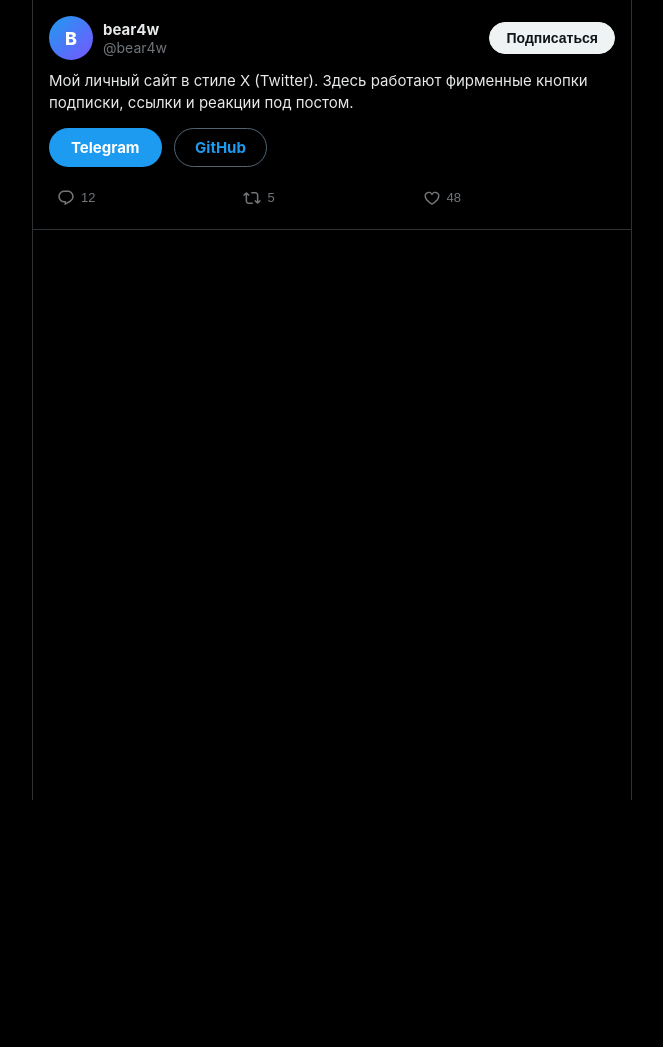
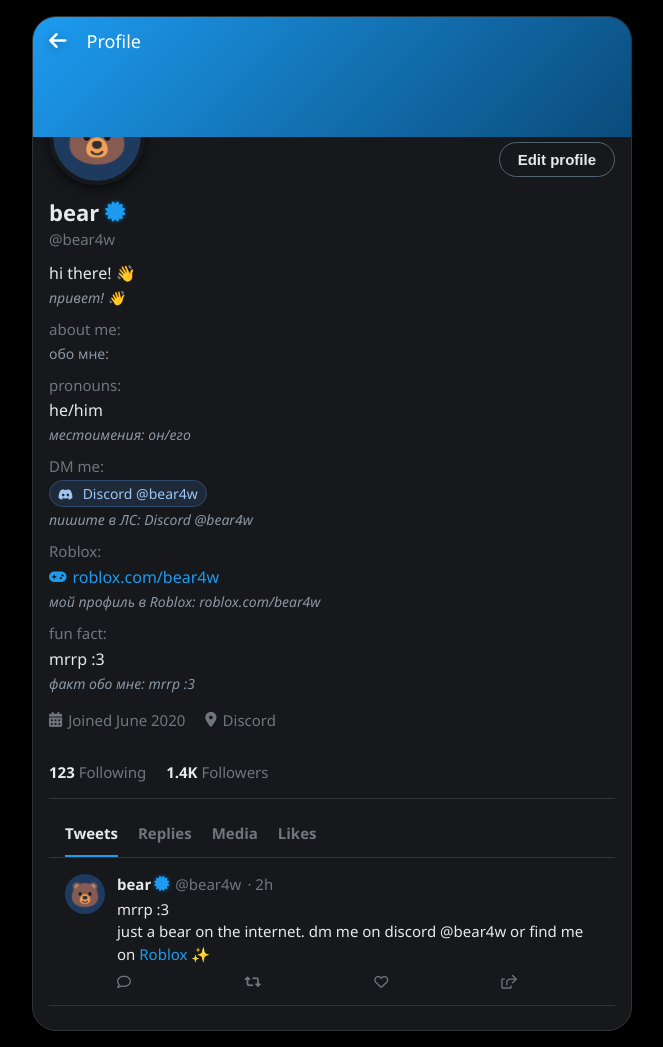
Before and after one commit to bear4w/website, a plain HTML site: page index.html in a window 1280 px wide. Shown: the whole page, without its empty margins (308-971 px from the left). Before the commit the page ends 800 px from the top, so only its background shows below. Drawn offline with Linux system fonts and the light colour scheme.

Commit message:
Refactor profile card and update title
Updated profile card layout and styles, changed title from 'bear4w' to 'bear', and added Font Awesome stylesheet. also add a roblox button icon and by clicking it redirect to my roblox profile, link: https://www.roblox.com/users/4405380036/profile

```diff
--- a/index.html
+++ b/index.html
@@ -3,225 +3,485 @@
 <head>
   <meta charset="UTF-8">
   <meta name="viewport" content="width=device-width, initial-scale=1.0">
-  <title>bear4w</title>
+  <title>bear</title>
+  <link rel="stylesheet" href="https://cdnjs.cloudflare.com/ajax/libs/font-awesome/6.0.0-beta3/css/all.min.css">
   <style>
     * {
+      margin: 0;
+      padding: 0;
       box-sizing: border-box;
-      -webkit-tap-highlight-color: transparent;
     }
 
     body {
-      margin: 0;
       background-color: #000000;
-      color: #e7e9ea;
-      font-family: -apple-system, BlinkMacSystemFont, "Segoe UI", Roboto, Helvetica, Arial, sans-serif;
+      font-family: 'Segoe UI', -apple-system, BlinkMacSystemFont, 'Helvetica Neue', sans-serif;
       display: flex;
+      align-items: center;
       justify-content: center;
+      min-height: 100vh;
+      padding: 16px;
     }
 
-    .feed {
+    .profile-card {
+      background-color: #16181c;
+      max-width: 600px;
       width: 100%;
-      max-width: 600px;
-      border-left: 1px solid #2f3336;
-      border-right: 1px solid #2f3336;
-      min-height: 100vh;
+      border-radius: 24px;
+      border: 1px solid #2f3336;
+      box-shadow: 0 8px 24px rgba(0, 0, 0, 0.5);
+      overflow: hidden;
+      color: #e7e9ea;
     }
 
-    .post {
-      padding: 16px;
-      border-bottom: 1px solid #2f3336;
+    /* Баннер */
+    .profile-banner {
+      height: 120px;
+      background: linear-gradient(135deg, #1d9bf0 0%, #0a4b7a 100%);
+      position: relative;
     }
 
-    .header {
+    .banner-nav {
+      display: flex;
+      align-items: center;
+      padding: 12px 16px;
+      gap: 20px;
+      color: white;
+      font-weight: 500;
+      font-size: 18px;
+    }
+
+    .banner-nav i {
+      font-size: 20px;
+      filter: drop-shadow(0 2px 4px rgba(0,0,0,0.3));
+    }
+
+    /* Аватар + кнопка */
+    .profile-header-zone {
+      padding: 0 16px;
       display: flex;
       justify-content: space-between;
+      align-items: flex-end;
+      margin-top: -48px;
+    }
+
+    .avatar-wrapper {
+      width: 96px;
+      height: 96px;
+      border-radius: 50%;
+      background-color: #16181c;
+      border: 4px solid #16181c;
+      box-shadow: 0 4px 12px rgba(0,0,0,0.6);
+      display: flex;
       align-items: center;
+      justify-content: center;
+      overflow: hidden;
+      transition: border-color 0.2s;
+    }
+
+    .avatar-wrapper:hover {
+      border-color: #1d9bf0;
+    }
+
+    .avatar-placeholder {
+      width: 100%;
+      height: 100%;
+      background: #1e3a5f;
+      display: flex;
+      align-items: center;
+      justify-content: center;
+      font-size: 50px;
+      border-radius: 50%;
+    }
+
+    .edit-profile-btn {
+      background: transparent;
+      border: 1px solid #536471;
+      color: #e7e9ea;
+      font-weight: 700;
+      font-size: 15px;
+      padding: 8px 18px;
+      border-radius: 40px;
+      margin-bottom: 8px;
+      transition: background 0.2s;
+    }
+
+    .edit-profile-btn:hover {
+      background-color: rgba(255, 255, 255, 0.1);
+    }
+
+    /* Информация */
+    .profile-info {
+      padding: 12px 16px 16px;
+    }
+
+    .display-name {
+      font-size: 22px;
+      font-weight: 800;
+      color: #e7e9ea;
+      display: flex;
+      align-items: center;
+      gap: 6px;
+    }
+
+    .verified-badge {
+      color: #1d9bf0;
+      font-size: 20px;
+      filter: drop-shadow(0 0 2px rgba(29, 155, 240, 0.5));
+    }
+
+    .handle {
+      font-size: 15px;
+      color: #71767b;
+      margin-top: 2px;
+      margin-bottom: 12px;
+    }
+
+    /* Био */
+    .bio-block {
+      margin-top: 8px;
+      margin-bottom: 16px;
+    }
+
+    .bio-line {
+      font-size: 16px;
+      line-height: 1.5;
       margin-bottom: 10px;
     }
 
-    .user-info {
+    .bio-label {
+      color: #71767b;
+      display: block;
+      font-size: 15px;
+      margin-bottom: 2px;
+    }
+
+    .bio-en {
+      color: #e7e9ea;
+      font-weight: 500;
+      display: block;
+    }
+
+    .bio-ru {
+      color: #8b98a5;
+      font-size: 14px;
+      font-style: italic;
+      display: block;
+      margin-top: 2px;
+    }
+
+    .discord-tag {
+      background-color: #1e2a3a;
+      color: #a0c6f0;
+      padding: 2px 8px;
+      border-radius: 30px;
+      font-size: 14px;
+      font-weight: 500;
+      display: inline-block;
+      border: 1px solid #2f4b6e;
+    }
+
+    /* Ссылка на Roblox */
+    .roblox-link {
+      color: #1d9bf0;
+      text-decoration: none;
+      font-weight: 500;
+      display: inline-flex;
+      align-items: center;
+      gap: 6px;
+      transition: color 0.2s;
+    }
+
+    .roblox-link:hover {
+      text-decoration: underline;
+      color: #55b0f0;
+    }
+
+    .roblox-link i {
+      font-size: 14px;
+    }
+
+    /* Мета */
+    .profile-meta {
+      display: flex;
+      flex-wrap: wrap;
+      gap: 12px 20px;
+      margin-top: 16px;
+      margin-bottom: 20px;
+      color: #71767b;
+      font-size: 15px;
+    }
+
+    .meta-item {
       display: flex;
       align-items: center;
-      gap: 10px;
+      gap: 6px;
     }
 
-    .avatar {
-      width: 44px;
-      height: 44px;
+    /* Статистика */
+    .follow-stats {
+      display: flex;
+      gap: 20px;
+      padding: 12px 0 4px;
+      font-size: 15px;
+    }
+
+    .follow-stats a {
+      color: #e7e9ea;
+      text-decoration: none;
+      font-weight: 600;
+    }
+
+    .follow-stats a span {
+      color: #71767b;
+      font-weight: 400;
+    }
+
+    .follow-stats a:hover {
+      text-decoration: underline;
+    }
+
+    .divider {
+      height: 1px;
+      background-color: #2f3336;
+      margin: 12px 0 8px;
+    }
+
+    /* Вкладки */
+    .tabs {
+      display: flex;
+      border-bottom: 1px solid #2f3336;
+      padding: 0 16px;
+      gap: 20px;
+    }
+
+    .tab {
+      padding: 16px 0 12px;
+      font-weight: 600;
+      font-size: 15px;
+      color: #71767b;
+      border-bottom: 2px solid transparent;
+    }
+
+    .tab.active {
+      color: #e7e9ea;
+      border-bottom-color: #1d9bf0;
+    }
+
+    /* Твит */
+    .sample-tweet {
+      padding: 16px;
+      border-bottom: 1px solid #2f3336;
+      display: flex;
+      gap: 12px;
+    }
+
+    .tweet-avatar {
+      width: 40px;
+      height: 40px;
       border-radius: 50%;
-      background: linear-gradient(135deg, #1d9bf0, #7856ff);
+      background: #1e3a5f;
       display: flex;
       align-items: center;
       justify-content: center;
-      font-weight: 800;
-      font-size: 18px;
-      color: #fff;
+      font-size: 24px;
+      flex-shrink: 0;
     }
 
-    .name {
-      font-weight: 700;
-      font-size: 15px;
-      color: #e7e9ea;
+    .tweet-content {
+      flex: 1;
     }
 
-    .handle {
-      font-size: 14px;
-      color: #71767b;
+    .tweet-header {
+      display: flex;
+      flex-wrap: wrap;
+      align-items: center;
+      gap: 4px 6px;
+      font-size: 15px;
+      margin-bottom: 4px;
     }
 
-    .btn-follow {
-      background-color: #eff3f4;
-      color: #0f1419;
-      border: 1px solid #eff3f4;
-      border-radius: 9999px;
-      padding: 7px 16px;
+    .tweet-name {
       font-weight: 700;
-      font-size: 14px;
-      cursor: pointer;
-      transition: 0.15s;
+      color: #e7e9ea;
+      display: flex;
+      align-items: center;
+      gap: 3px;
     }
 
-    .btn-follow:hover {
-      background-color: #d7dbdc;
+    .tweet-name .verified-badge {
+      font-size: 15px;
     }
 
-    .btn-follow.following {
-      background-color: transparent;
-      color: #eff3f4;
-      border: 1px solid #536471;
+    .tweet-handle,
+    .tweet-time {
+      color: #71767b;
+      font-size: 15px;
     }
 
-    .text {
+    .tweet-text {
       font-size: 15px;
-      line-height: 1.45;
-      margin: 8px 0 14px;
+      line-height: 1.5;
+      color: #e7e9ea;
+      margin-bottom: 10px;
     }
 
-    .btn-blue {
-      display: inline-block;
-      background-color: #1d9bf0;
-      color: #ffffff;
+    .tweet-text a {
+      color: #1d9bf0;
       text-decoration: none;
-      font-weight: 700;
-      font-size: 15px;
-      padding: 10px 22px;
-      border-radius: 9999px;
-      border: none;
-      cursor: pointer;
-      transition: 0.15s;
     }
 
-    .btn-blue:hover {
-      background-color: #1a8cd8;
+    .tweet-text a:hover {
+      text-decoration: underline;
     }
 
-    .btn-outline {
-      display: inline-block;
-      background-color: transparent;
-      color: #1d9bf0;
-      text-decoration: none;
-      font-weight: 700;
-      font-size: 15px;
-      padding: 9px 20px;
-      border-radius: 9999px;
-      border: 1px solid #536471;
-      margin-left: 8px;
-      transition: 0.15s;
+    .tweet-actions {
+      display: flex;
+      justify-content: space-between;
+      max-width: 400px;
+      color: #71767b;
+      font-size: 14px;
     }
 
-    .btn-outline:hover {
-      background-color: rgba(29, 155, 240, 0.1);
+    .bottom-spacer {
+      height: 8px;
     }
-
-    .actions {
-      display: flex;
-      justify-content: space-between;
-      max-width: 420px;
-      margin-top: 16px;
-      color: #71767b;
-    }
-
-    .action-btn {
-      background: none;
-      border: none;
-      color: #71767b;
-      display: flex;
-      align-items: center;
-      gap: 6px;
-      font-size: 13px;
-      cursor: pointer;
-      padding: 6px 8px;
-      border-radius: 9999px;
-      transition: 0.15s;
-    }
-
-    .action-btn svg {
-      width: 18px;
-      height: 18px;
-      fill: currentColor;
-    }
-
-    .action-btn.reply:hover { color: #1d9bf0; background: rgba(29, 155, 240, 0.1); }
-    .action-btn.repost:hover, .action-btn.repost.active { color: #00ba7c; background: rgba(0, 186, 124, 0.1); }
-    .action-btn.like:hover, .action-btn.like.active { color: #f91880; background: rgba(249, 24, 128, 0.1); }
   </style>
 </head>
 <body>
+  <div class="profile-card">
 
-  <div class="feed">
-    <div class="post">
-      <div class="header">
-        <div class="user-info">
-          <div class="avatar">B</div>
-          <div>
-            <div class="name">bear4w</div>
-            <div class="handle">@bear4w</div>
+    <!-- Баннер -->
+    <div class="profile-banner">
+      <div class="banner-nav">
+        <i class="fas fa-arrow-left"></i>
+        <span>Profile</span>
       </div>
     </div>
-        <button class="btn-follow" onclick="toggleFollow(this)">Подписаться</button>
+
+    <!-- Аватар -->
+    <div class="profile-header-zone">
+      <div class="avatar-wrapper">
+        <div class="avatar-placeholder">🐻</div>
+      </div>
+      <button class="edit-profile-btn">Edit profile</button>
     </div>
 
-      <div class="text">
-        Мой личный сайт в стиле X (Twitter). Здесь работают фирменные кнопки подписки, ссылки и реакции под постом.
+    <!-- Информация -->
+    <div class="profile-info">
+
+      <!-- Display name: bear + верификация -->
+      <div class="display-name">
+        bear
+        <i class="fas fa-certificate verified-badge"></i>
+      </div>
+      <div class="handle">@bear4w</div>
+
+      <!-- Био на английском + перевод на русский -->
+      <div class="bio-block">
+
+        <div class="bio-line">
+          <span class="bio-en">hi there! 👋</span>
+          <span class="bio-ru">привет! 👋</span>
         </div>
 
-      <div>
-        <a href="https://t.me" target="_blank" class="btn-blue">Telegram</a>
-        <a href="https://github.com" target="_blank" class="btn-outline">GitHub</a>
+        <div class="bio-line">
+          <span class="bio-label">about me:</span>
+          <span class="bio-ru" style="font-style: normal;">обо мне:</span>
         </div>
 
-      <div class="actions">
-        <button class="action-btn reply" onclick="alert('Раздел комментариев в разработке')">
-          <svg viewBox="0 0 24 24"><path d="M1.751 10c0-4.42 3.584-8 8.005-8h4.366c4.49 0 8.129 3.64 8.129 8.13 0 2.96-1.607 5.68-4.196 7.11l-8.054 4.46v-3.69h-.067c-4.49.1-8.183-3.51-8.183-8.01zm8.005-6c-3.317 0-6.005 2.69-6.005 6 0 3.37 2.77 6.08 6.138 6.01l.351-.01h1.761v2.3l5.087-2.81c1.951-1.08 3.163-3.13 3.163-5.36 0-3.39-2.744-6.13-6.129-6.13H9.756z"/></svg>
-          <span>12</span>
-        </button>
+        <div class="bio-line">
+          <span class="bio-label">pronouns:</span>
+          <span class="bio-en">he/him</span>
+          <span class="bio-ru">местоимения: он/его</span>
+        </div>
 
-        <button class="action-btn repost" onclick="toggleCount(this)">
-          <svg viewBox="0 0 24 24"><path d="M4.5 3.88l4.432 4.14-1.364 1.46L5.5 7.55V16c0 1.1.896 2 2 2H13v2H7.5c-2.209 0-4-1.79-4-4V7.55L1.432 9.48.068 8.02 4.5 3.88zM16.5 6H11V4h5.5c2.209 0 4 1.79 4 4v8.45l2.068-1.93 1.364 1.46-4.432 4.14-4.432-4.14 1.364-1.46 2.068 1.93V8c0-1.1-.896-2-2-2z"/></svg>
-          <span>5</span>
-        </button>
+        <div class="bio-line">
+          <span class="bio-label">DM me:</span>
+          <span class="bio-en">
+            <span class="discord-tag">
+              <i class="fab fa-discord" style="margin-right: 6px; font-size: 12px;"></i>
+              Discord @bear4w
+            </span>
+          </span>
+          <span class="bio-ru">пишите в ЛС: Discord @bear4w</span>
+        </div>
 
-        <button class="action-btn like" onclick="toggleCount(this)">
-          <svg viewBox="0 0 24 24"><path d="M16.697 5.5c-1.222-.06-2.679.51-3.89 2.16l-.805 1.09-.806-1.09C9.984 6.01 8.526 5.44 7.304 5.5c-1.243.07-2.349.78-2.91 1.91-.552 1.12-.633 2.78.479 4.82 1.074 1.97 3.257 4.27 7.129 6.61 3.87-2.34 6.052-4.64 7.126-6.61 1.111-2.04 1.03-3.7.477-4.82-.561-1.13-1.666-1.84-2.908-1.91zm4.187 7.69c-1.351 2.48-4.001 5.12-8.379 7.67l-.503.3-.504-.3c-4.379-2.55-7.029-5.19-8.382-7.67-1.36-2.5-1.41-4.86-.514-6.67.887-1.79 2.647-2.91 4.601-3.01 1.651-.09 3.368.56 4.798 2.01 1.429-1.45 3.146-2.1 4.796-2.01 1.954.1 3.714 1.22 4.601 3.01.896 1.81.846 4.17-.514 6.67z"/></svg>
-          <span>48</span>
-        </button>
+        <!-- Roblox ссылка -->
+        <div class="bio-line">
+          <span class="bio-label">Roblox:</span>
+          <span class="bio-en">
+            <a href="https://www.roblox.com/users/profile?username=bear4w" target="_blank" class="roblox-link">
+              <i class="fas fa-gamepad"></i> roblox.com/bear4w
+            </a>
+          </span>
+          <span class="bio-ru">мой профиль в Roblox: roblox.com/bear4w</span>
+        </div>
+
+        <div class="bio-line">
+          <span class="bio-label">fun fact:</span>
+          <span class="bio-en">mrrp :3</span>
+          <span class="bio-ru">факт обо мне: mrrp :3</span>
+        </div>
+
+      </div>
+
+      <!-- Мета -->
+      <div class="profile-meta">
+        <div class="meta-item">
+          <i class="fas fa-calendar-alt"></i>
+          <span>Joined June 2020</span>
+        </div>
+        <div class="meta-item">
+          <i class="fas fa-map-marker-alt"></i>
+          <span>Discord</span>
+        </div>
+      </div>
+
+      <!-- Статистика -->
+      <div class="follow-stats">
+        <a href="#">123 <span>Following</span></a>
+        <a href="#">1.4K <span>Followers</span></a>
+      </div>
+
+      <div class="divider"></div>
+
+      <!-- Вкладки -->
+      <div class="tabs">
+        <div class="tab active">Tweets</div>
+        <div class="tab">Replies</div>
+        <div class="tab">Media</div>
+        <div class="tab">Likes</div>
+      </div>
+
+      <!-- Твит -->
+      <div class="sample-tweet">
+        <div class="tweet-avatar">🐻</div>
+        <div class="tweet-content">
+          <div class="tweet-header">
+            <span class="tweet-name">
+              bear
+              <i class="fas fa-certificate verified-badge"></i>
+            </span>
+            <span class="tweet-handle">@bear4w</span>
+            <span class="tweet-time">· 2h</span>
+          </div>
+          <div class="tweet-text">
+            mrrp :3 <br>
+            just a bear on the internet. dm me on discord @bear4w or find me on
+            <a href="https://www.roblox.com/users/profile?username=bear4w" target="_blank">Roblox</a> ✨
+          </div>
+          <div class="tweet-actions">
+            <i class="far fa-comment"></i>
+            <i class="fas fa-retweet"></i>
+            <i class="far fa-heart"></i>
+            <i class="far fa-share-square"></i>
           </div>
         </div>
       </div>
 
-  <script>
-    function toggleFollow(btn) {
-      btn.classList.toggle('following');
-      btn.textContent = btn.classList.contains('following') ? 'Читаю' : 'Подписаться';
-    }
+      <div class="bottom-spacer"></div>
 
-    function toggleCount(btn) {
-      const span = btn.querySelector('span');
-      let count = parseInt(span.textContent, 10);
-      btn.classList.toggle('active');
-      span.textContent = btn.classList.contains('active') ? count + 1 : count - 1;
-    }
-  </script>
-
+    </div>
+  </div>
 </body>
 </html>
```
Lines whose indentation alone changed are shown as unchanged.
